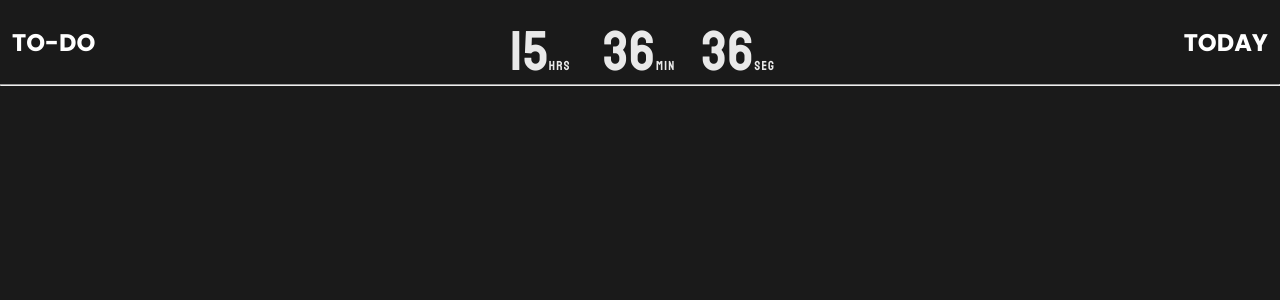
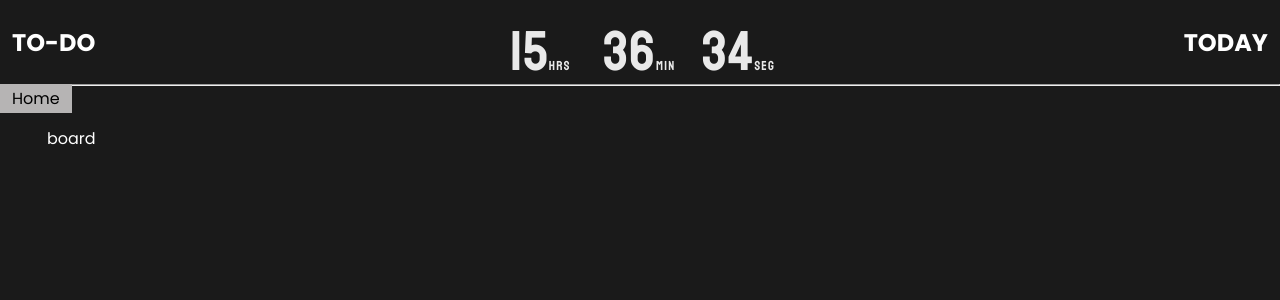
Before and after one commit to GuilhermeWilker/Todo-Today, a Vue app: page /board in a window 1280 px wide. Shown: the top 300 px of the page. Built offline with nearby package versions, Linux system fonts and the light colour scheme.

Commit message:
feat: adding the board view to create mind-maps

```diff
--- a/src/components/Navigation/Navigation.vue
+++ b/src/components/Navigation/Navigation.vue
@@ -6,7 +6,7 @@ import { RouterLink } from 'vue-router'
   <header id="artigo-01">
     <RouterLink to="/notes" class="note-btn">Criar anotações</RouterLink>
 
-    <RouterLink to="/" class="note-btn">Criar Mapas mentais</RouterLink>
+    <RouterLink to="/board" class="note-btn">Criar Mapas mentais</RouterLink>
   </header>
 
   <section>
--- a/src/router/index.js
+++ b/src/router/index.js
@@ -14,6 +14,11 @@ const router = createRouter({
       name: "notes",
       component: () => import("../views/NoteView.vue"),
     },
+    {
+      path: "/board",
+      name: "board",
+      component: () => import("../views/BoardView.vue"),
+    },
   ],
 });
 
--- /dev/null
+++ b/src/views/BoardView.vue
@@ -0,0 +1,18 @@
+<script setup>
+import { RouterLink } from 'vue-router';
+</script>
+
+<template>
+  <div>
+    <router-link to="/">Home</router-link>
+    <section>board</section>
+  </div>
+</template>
+
+<style scoped>
+a {
+    padding: 3px 12px;
+
+    background-color: #b6b4b4;
+}
+</style>
--- a/src/views/NoteView.vue
+++ b/src/views/NoteView.vue
@@ -65,13 +65,15 @@ function salvarRegistrosLocalStorage() {
             @click="selecionarRegistro(registro.id)"
             @dblclick="deletarRegistro(registro.id)"
           >
-            <div class="notes__small-title">{{ registro.titulo }}</div>
-            <div class="notes__small-body">
+            <h2 class="notes__small-title">{{ registro.titulo }}</h2>
+
+            <p class="notes__small-body">
               {{ registro.body.substring(0, 30) + (registro.body.length > 30 ? '...' : '') }}
-            </div>
-            <div class="notes__small-updated">
+            </p>
+
+            <small class="notes__small-updated">
               {{ new Date(registro.updated).toLocaleString(undefined, { dateStyle: 'short', timeStyle: 'short' }) }}
-            </div>
+            </small>
           </li>
         </ul>
       </nav>
```
